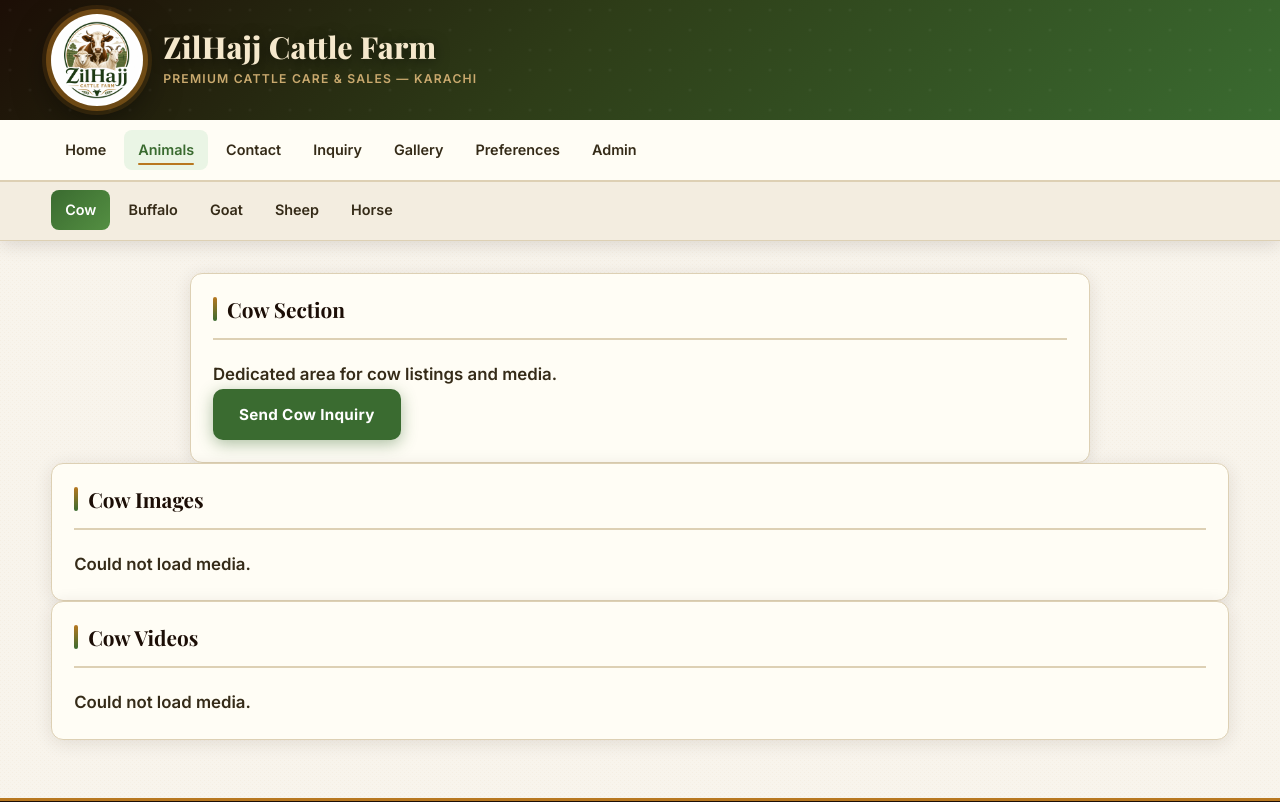
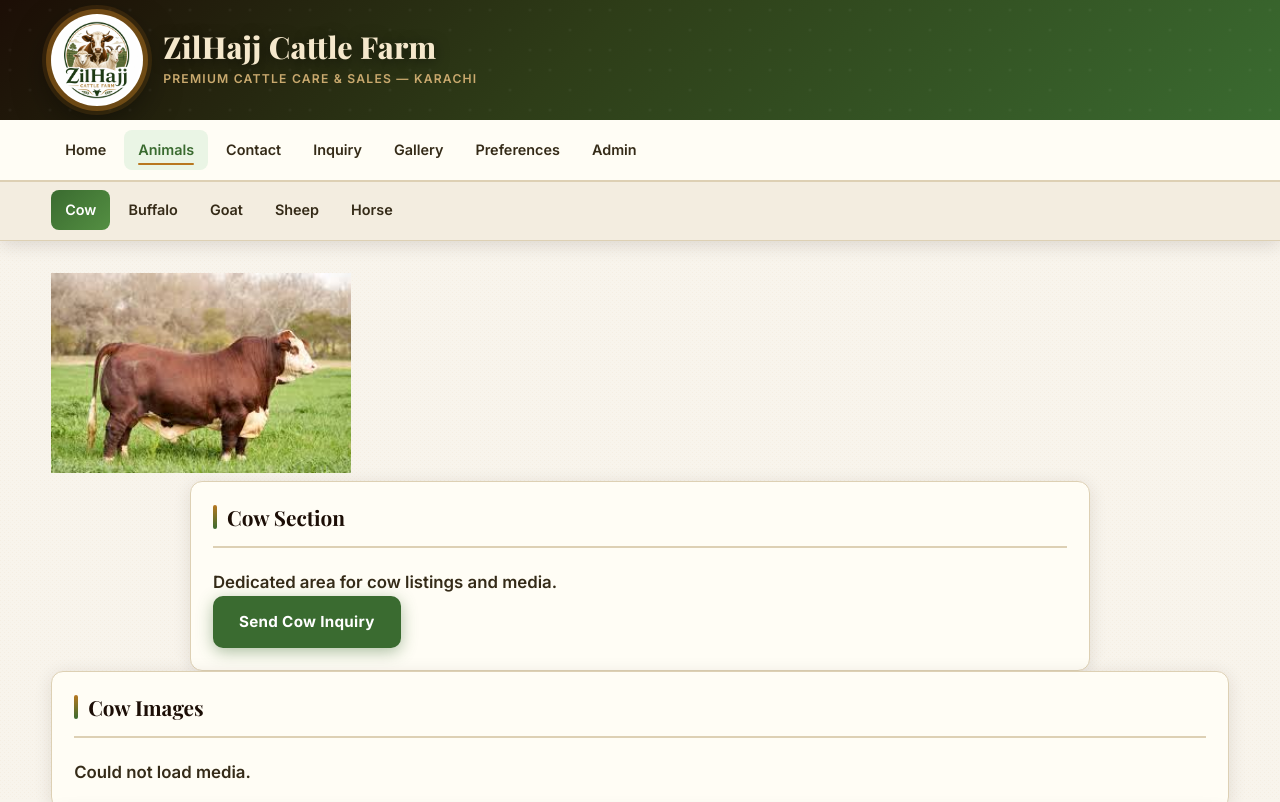
Before and after one commit to Jahanzaibaslam0/Jahanzaib-web, a website: page cow.html in a window 1280 px wide. Shown: the top 802 px of the page. Drawn offline with nearby package versions, Linux system fonts and the light colour scheme; no server answers; a web font is replaced by a local one.

Commit message:
Update cow.html

```diff
--- a/cow.html
+++ b/cow.html
@@ -4,6 +4,10 @@
   <body data-page="cow" data-animal="Cow">
     <div id="siteHeader"></div>
     <main class="container gallery-page">
+      <img
+  src="https://jahanzaibaslam0.github.io/Jahanzaib-web/uploads/Cow/images/1780484177041-4bp6jb.jfif"
+  width="300"
+/>
       <section class="card full-width animal-section"><h2>Cow Section</h2><p class="muted">Dedicated area for cow listings and media.</p><a class="btn" href="inquiry.html?animal=Cow">Send Cow Inquiry</a></section>
       <section class="card full-width"><h2>Cow Images</h2><div id="animalImagesGrid" class="media-grid image-grid"></div></section>
       <section class="card full-width"><h2>Cow Videos</h2><div id="animalVideosGrid" class="media-grid video-grid"></div></section>
```
